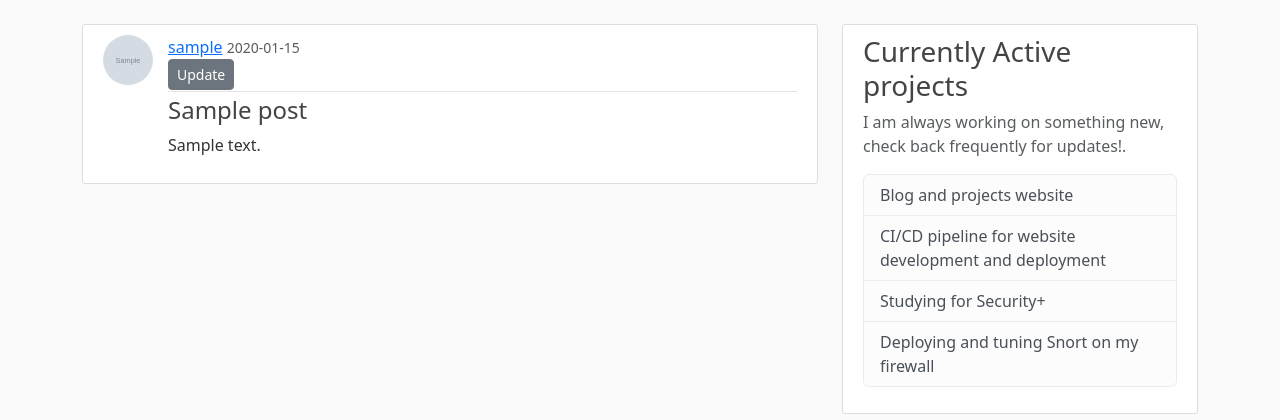
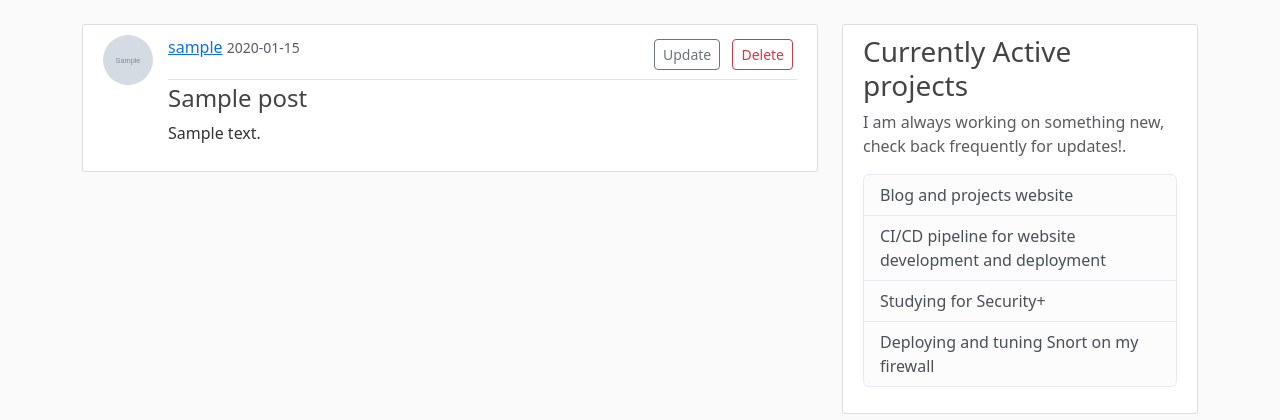
Before and after one commit to ProtoRiaan/blogWebsitePythonFlask, a Flask app: page /posts/1 in a window 1280 px wide. Shown: the part 56-476 px from the top of the page. Run offline with Flask 3, Linux system fonts and the light colour scheme; a user stored in the database is signed in; tables that the repository leaves empty hold one stand-in row (values such as "Sample post"); grey boxes marked "Sample" are stand-in pictures.

Commit message:
added button and function to delete post. Added confirmation modal for deletion. Cleaned up the bootstrapping for the update and delete post button formatting

```diff
--- a/flaskblog/templates/post.html
+++ b/flaskblog/templates/post.html
@@ -7,18 +7,42 @@
                 <img class="rounded-circle article-img" src="{{ url_for('static', filename='profile_pics/' + post.author.image_file) }}">
             </div>
             <div class="media-body flex-grow-1">
-                <div class="article-metadata">
-                    <a href="#" class="mr-2">{{ post.author.username }}</a>
-                    <small class="text-muted">{{ post.date_posted.strftime('%Y-%m-%d') }}</small>
+                <div class="article-metadata d-flex">
+                    <div class="p2 flex-grow-1">
+                        <a href="#" class="mr-2">{{ post.author.username }}</a>
+                        <small class="text-muted">{{ post.date_posted.strftime('%Y-%m-%d') }}</small>
+                    </div>
                     {% if post.author == current_user %}
-                        <div>
-                            <a class="btn btn-secondary btn-sm m-l" href="{{ url_for('PostUpdate', postID=post.id)}}">Update</a>
-                        </div>
-                    {% endif%}
+                    <div class="p2">
+                        <a class="btn btn-outline-secondary btn-sm m-1 mb-2" href="{{ url_for('PostUpdate', postID=post.id)}}">Update</a>
+                        <button type="button" class="btn btn-outline-danger btn-sm m-1 mb-2" data-bs-toggle="modal" data-bs-target="#deleteModal">Delete</button>
+                    </div>
+                   {% endif%}
                 </div>
                 <h4 class="article-title">{{ post.title }}</h4>
                 <p class="article-content">{{ post.content }}</p>
             </div>
         </div>
     </article>
+    <!-- Modal -->
+    <div class="modal fade" id="deleteModal" tabindex="-1" aria-labelledby="deleteModalLabel" aria-hidden="true">
+        <div class="modal-dialog">
+        <div class="modal-content">
+            <div class="modal-header">
+            <h1 class="modal-title fs-5" id="deleteModalLabel">Delete</h1>
+            <button type="button" class="btn-close" data-bs-dismiss="modal" aria-label="Close"></button>
+            </div>
+            <div class="modal-body">
+            Are you sure you want to permanently delete your post?
+            </div>
+            <div class="modal-footer">
+            <button type="button" class="btn btn-secondary" data-bs-dismiss="modal">Close</button>
+            <form action="{{ url_for('PostDelete', postID=post.id) }}" method="POST">
+                <input class="btn btn-danger" type="submit" value="Delete">
+            </form>
+            </div>
+        </div>
+        </div>
+    </div>
+
 {% endblock content %}
--- a/flaskblog/views.py
+++ b/flaskblog/views.py
@@ -145,3 +145,14 @@ def PostUpdate(postID):
         form.content.data = post.content
     return render_template('create_post.html', title='Update ' + post.title, form=form,
                            legend='Update Post')
+
+@app.route("/post/<int:postID>/delete", methods=['POST'])
+@login_required
+def PostDelete(postID):
+    post = Posts.query.get_or_404(postID)
+    if post.author != current_user:
+        abort(403)
+    db.session.delete((post))
+    db.session.commit()
+    flash('Your post has been deleted!', 'success')
+    return redirect(url_for('Blog'))
```
